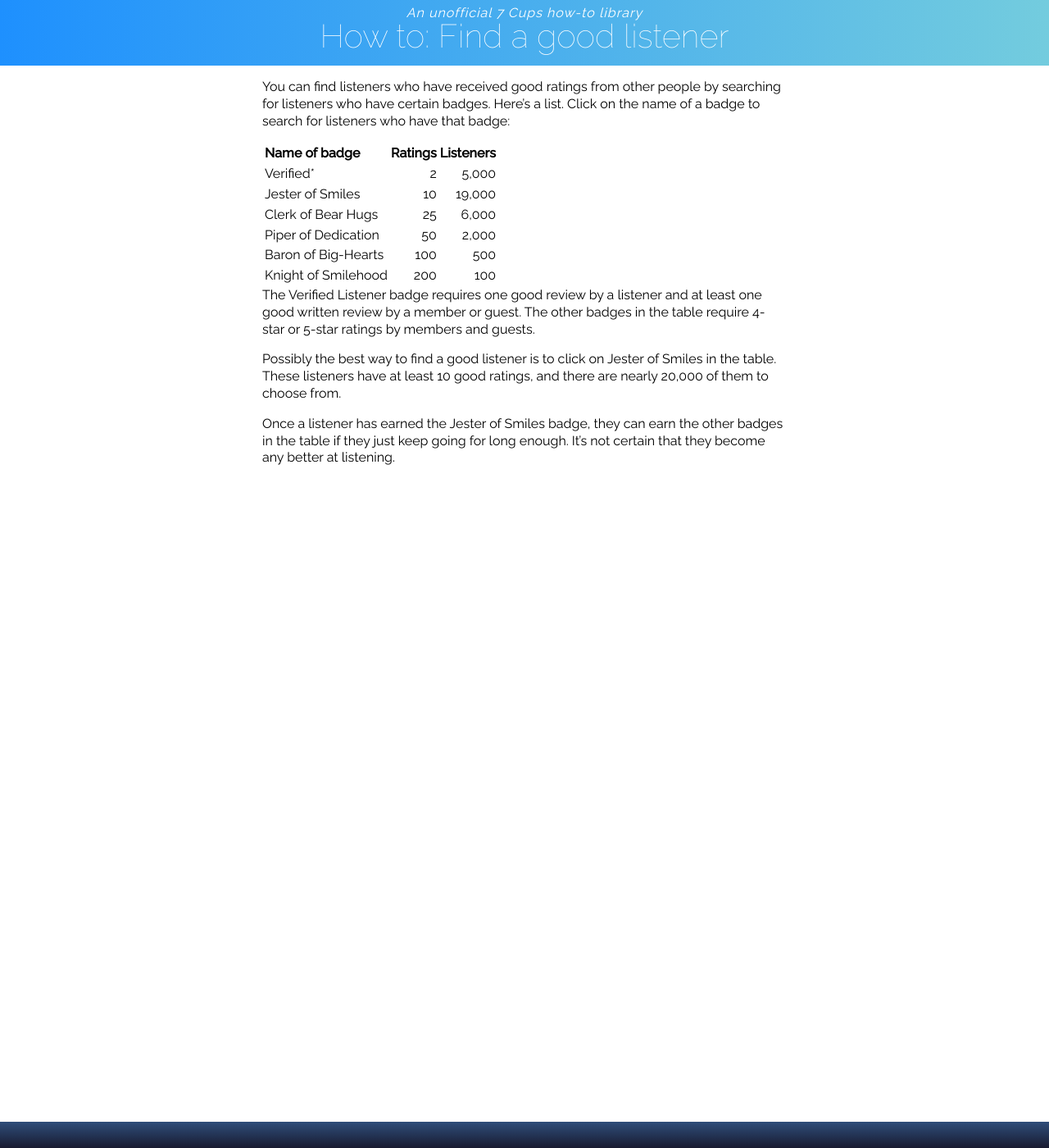
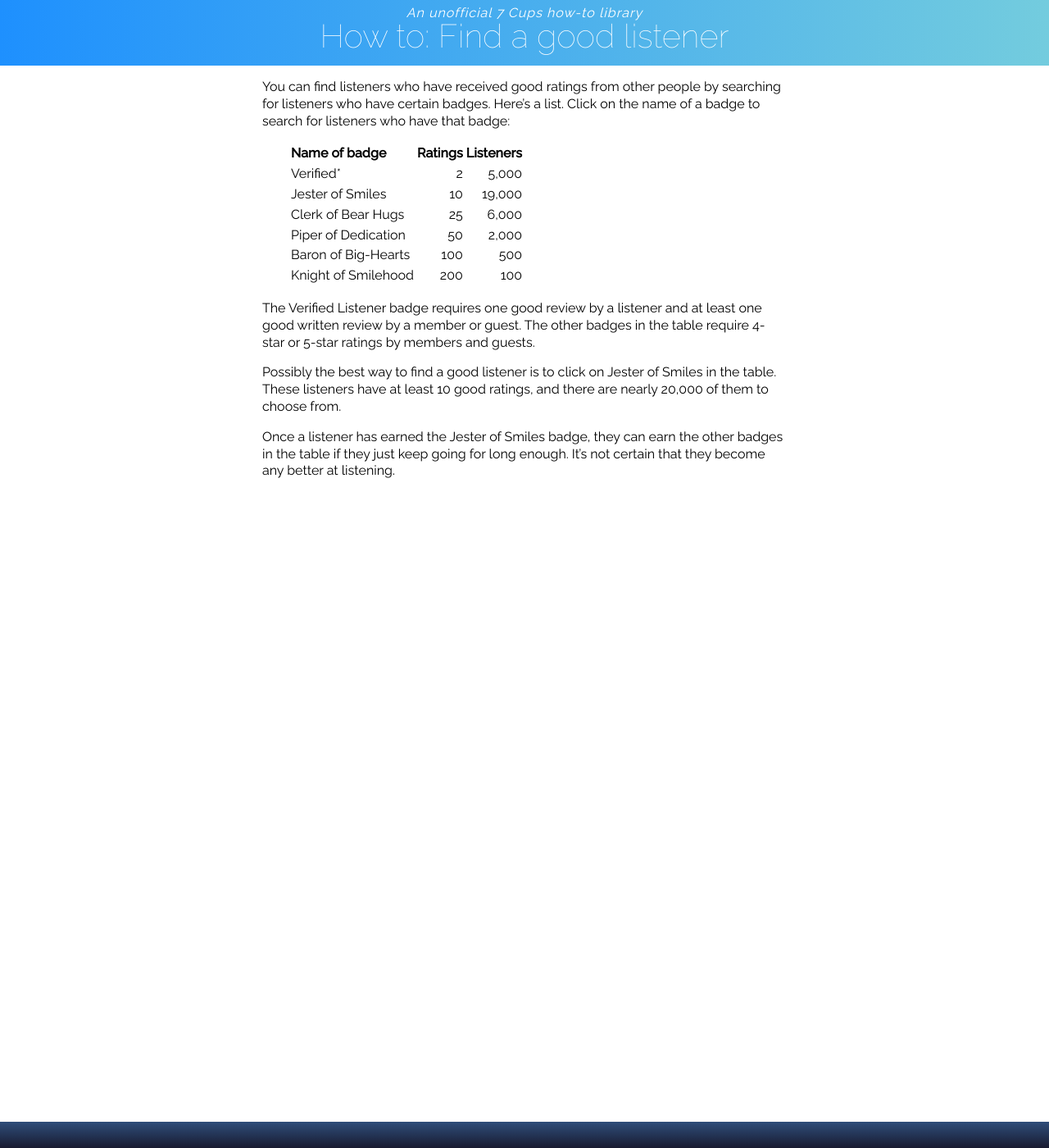
Before and after one commit to RarelyCharlie/rarelycharlie.github.io, a Jekyll site: the page built from howto/find-listener.md, in a window 1280 px wide and 1400 px high. Shown: the whole window at 82% size. Built offline with Jekyll 4.4.1, drawn with Linux system fonts in a browser that asks for light colours.

Commit message:
table margin

```diff
--- a/_layouts/howto.html
+++ b/_layouts/howto.html
@@ -2,5 +2,9 @@
 prefix: An unofficial 7 Cups how-to library
 layout: default
 ---
-<style>#header h2::before {content: "How to: ";} #content {padding-top: 1em;}</style>
+<style>
+  #header h2::before {content: "How to: ";}
+  #content {padding-top: 1em;}
+  #content table {margin: 0 0 1em 2em;}
+</style>
 {{ content }}
```
